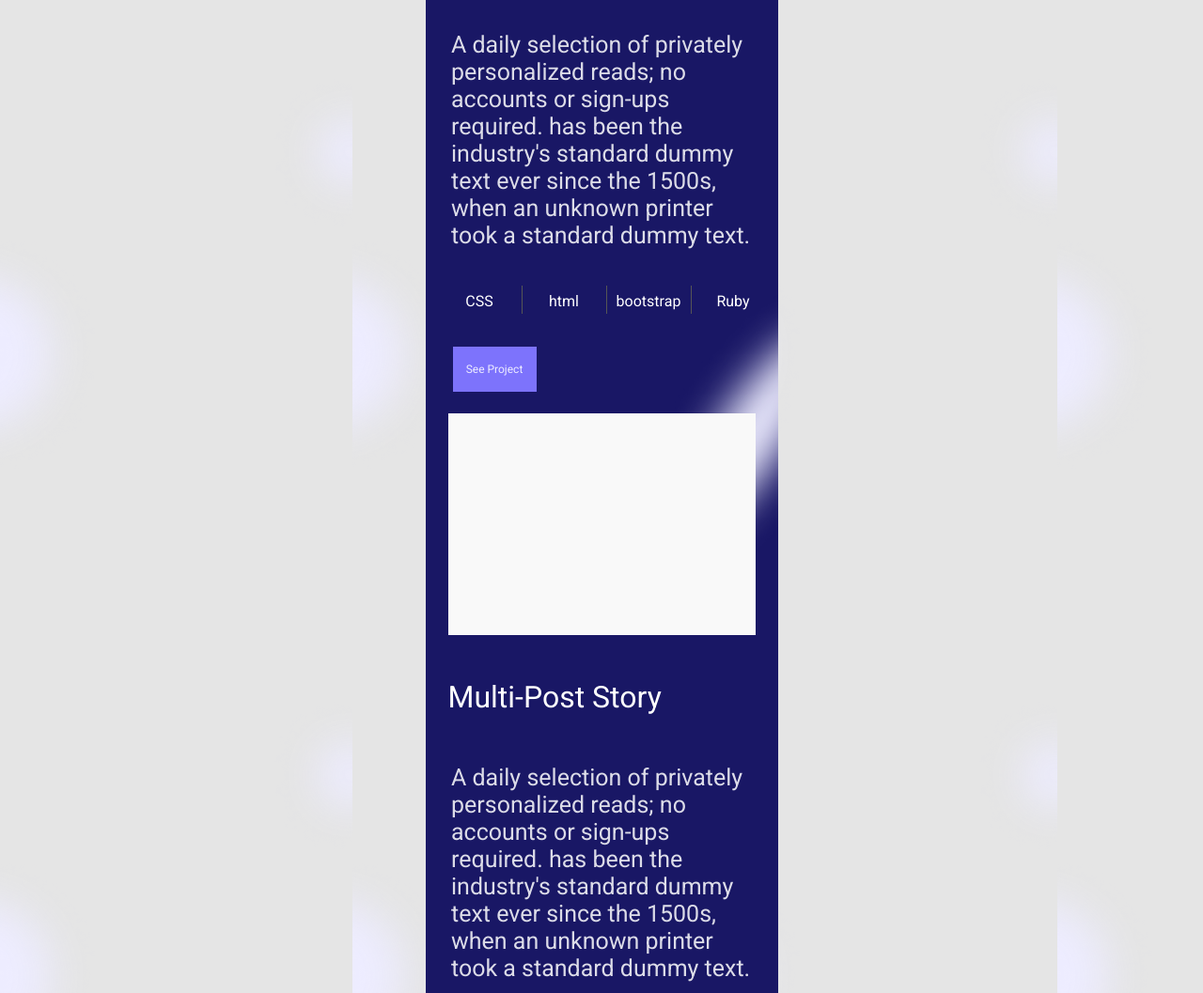
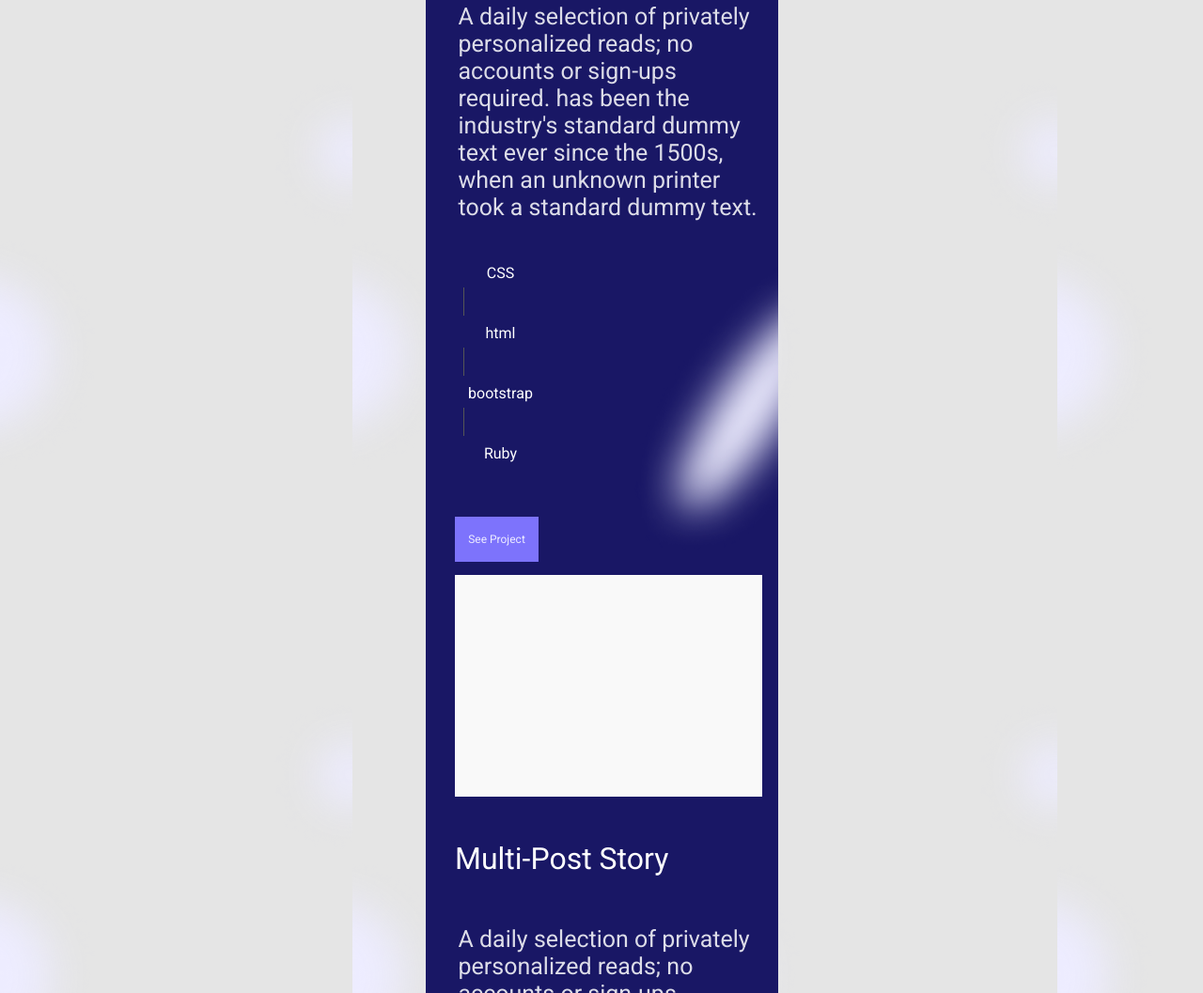
Before and after one commit to sushen/Soma-portfolio, a website: page Index.html in a window 1280 px wide. Shown: the part 1743-2800 px from the top of the page at 94% size. Drawn offline with Linux system fonts and the light colour scheme.

Commit message:
Remove diplay flex from navlang-flex class

```diff
--- a/Index.html
+++ b/Index.html
@@ -15,7 +15,7 @@
     <div class="outer-maincont">
         <header class="app-bar">
             <nav class="lower-bar">
-                <ul><li><a href="#" class="logoo">Somarib Emmanuel</a></li>
+                <ul class="ul-headeer"><li><a href="#" class="logoo">Somarib Emmanuel</a></li>
                     <li><a href="#" id="mbm-icon"><img class="menuimg" src="image/menu.png" alt="menu icon"></a></li>
                 </ul>
             </nav>
@@ -122,7 +122,7 @@
                           <li><img src="image/css-divider.png" alt="divider image" class="subflex-item"></li>
                           <li><a href="#" class="subflex-item artag">Ruby</a></li>
                           </ul>
-                      <ul class="seep"><li><a href="#" class="subflex-item seeproject">See Project</a></li></ul>
+                      <ul class="seep"><li class="li-seep"><a href="#" class="subflex-item seeproject">See Project</a></li></ul>
                   </div>
 
               </section>
--- a/stylesheet.css
+++ b/stylesheet.css
@@ -34,7 +34,8 @@ body {
   height: 48px;
 }
 
-ul {
+.ul-headeer,
+.ul-social {
   display: flex;
   list-style: none;
   width: 365px;
@@ -43,6 +44,11 @@ ul {
   align-items: center;
   padding-left: 10px;
   padding-bottom: 10px;
+}
+
+li {
+  list-style: none;
+  height: auto;
 }
 
 a {
@@ -268,7 +274,7 @@ hr {
 }
 
 .navlang-flex {
-  display: flex;
+  /* display: flex; */
   width: 350px;
 }
 
@@ -297,12 +303,14 @@ hr {
   padding: 12px;
 }
 
-.seep {
+.seep,
+.li-seep {
   display: flex;
   justify-content: left;
-  height: 10px;
+  height: 30px;
   width: 327px;
   padding-bottom: 10px;
+  padding-left: 0.0000001px;
 }
 
 .seeproject:active {
```
